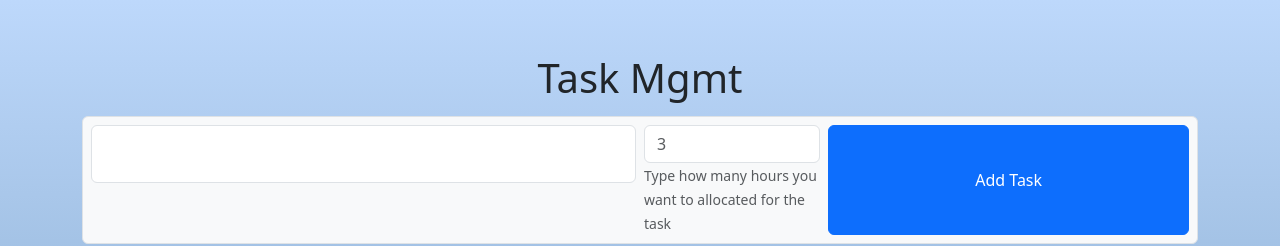
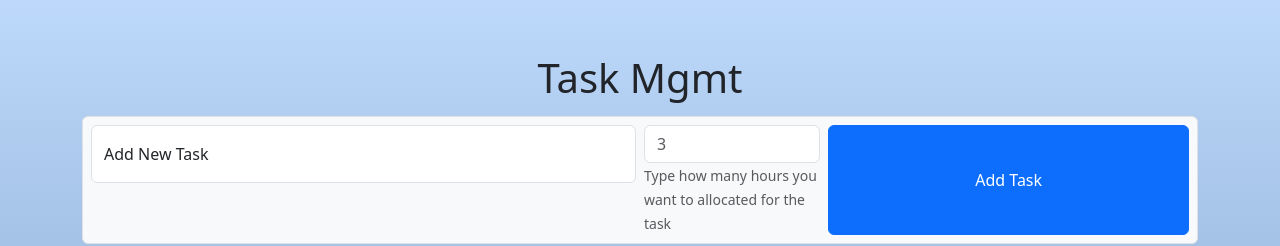
Before and after one commit to AlexMagar/Node, a React (Create React App) app in the folder no-to-do-fullStack/client/: page / in a window 1280 px wide. Shown: the top 246 px of the page. Built offline with nearby package versions, Linux system fonts and the light colour scheme.

Commit message:
label added to the FloatingLabel component

```diff
--- a/no-to-do-fullStack/client/src/Components/TaskForm.js
+++ b/no-to-do-fullStack/client/src/Components/TaskForm.js
@@ -8,7 +8,7 @@ export const TaskForm = () => {
     <Form className=" border p-2 bg-light rounded">
       <Row className="g-2">
         <Col md="6">
-          <FloatingLabel controlId='floatingInput' className='mb-3'>
+          <FloatingLabel controlId='floatingInput' label="Add New Task" className='mb-3'>
           <Form.Control required placeholder="Add Task" name="task" />
           </FloatingLabel>
         </Col>
```
